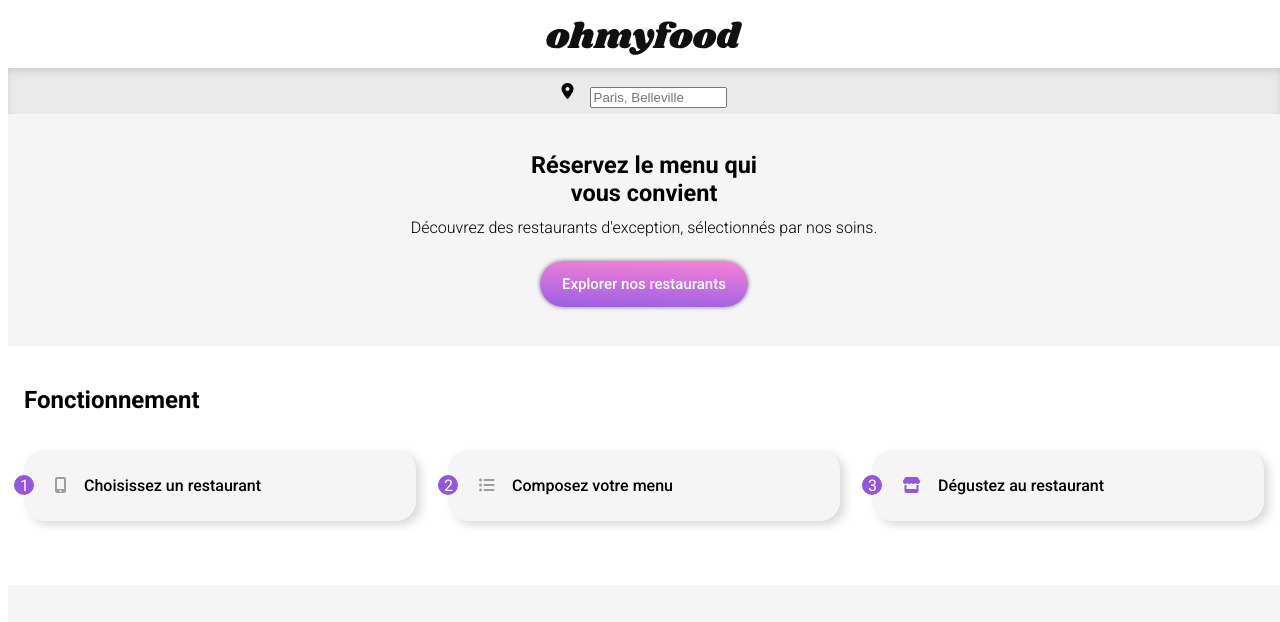
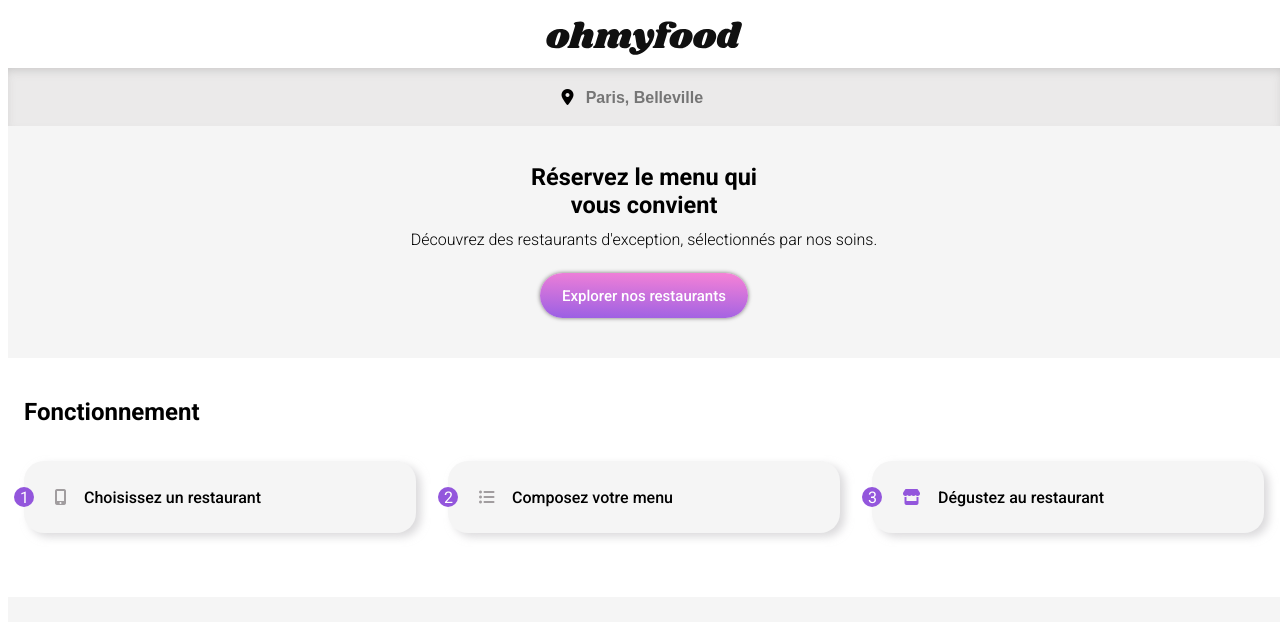
Before and after one commit to Oliive33/OlivierVillevieille_3_15022021, a website: page index.html in a window 1280 px wide. Shown: the top 622 px of the page. Drawn offline with Linux system fonts and the light colour scheme; a web font is replaced by a local one.

Commit message:
style modifications de la partie localisation

```diff
--- a/sass/main.css
+++ b/sass/main.css
@@ -224,16 +224,29 @@
   background: #ebeaea;
   -webkit-box-shadow: inset 0px 5px 11px -4px rgba(184, 183, 183, 0.8);
           box-shadow: inset 0px 5px 11px -4px rgba(184, 183, 183, 0.8);
-  font-weight: 500;
-  padding: 0.4rem;
+  padding: 0.5rem;
 }
 
-.localisation .fa-map-marker-alt {
-  margin-right: 1rem;
+.localisation .fa-map-marker-alt, .localisation .local_text {
+  margin: 0 0.5rem 0 1.4rem;
+  font-size: 16px;
 }
 
 .localisation .local_text {
-  margin-top: 0.8rem;
+  margin: 0.6rem 0 0.4rem 0;
+  border: 1px solid transparent;
+  padding: 0.2rem;
+  background: #ebeaea;
+  font-weight: 600;
+  -webkit-transition: color 0.2s all;
+  transition: color 0.2s all;
+}
+
+.localisation .local_text:hover {
+  border: 1px solid transparent;
+  -webkit-transform: scale(1);
+          transform: scale(1);
+  background: #fff;
 }
 
 .exploreur {
```
Also changed, not shown: 1 other file.
